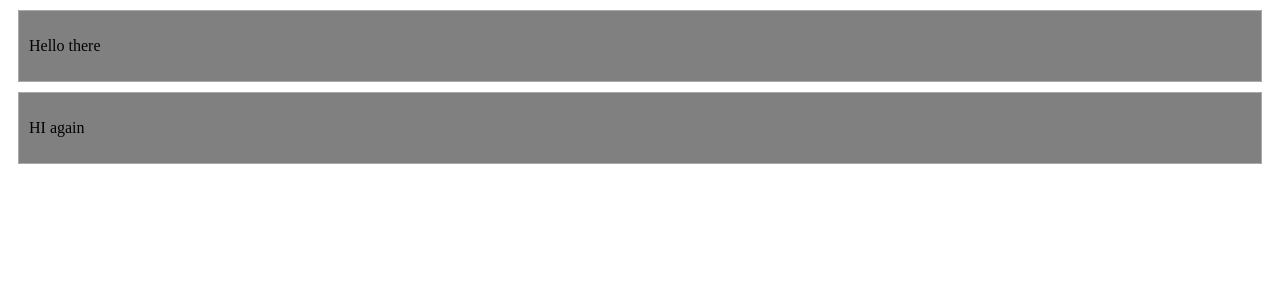
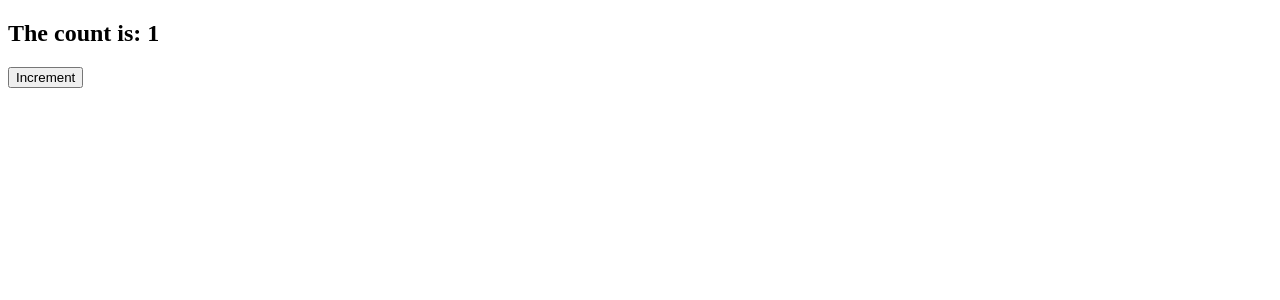
Before and after one commit to khakimjanovich/laracasts-vue2, a Vue app: page / in a window 1280 px wide. Shown: the top 300 px of the page. Built offline with nearby package versions, Linux system fonts and the light colour scheme.

Commit message:
E-17: Hot Module Replacement

```diff
--- a/src/App.vue
+++ b/src/App.vue
@@ -1,16 +1,15 @@
 <template>
   <div id="app">
-    <message>Hello there</message>
-    <message>HI again</message>
+    <counter></counter>
   </div>
 </template>
 
 <script>
-import message from "./components/Message";
+import counter from "./components/Counter";
 
 export default {
   name: 'App',
-  components: {message},
+  components: {counter},
   data() {
     return {}
   }
--- /dev/null
+++ b/src/components/Counter.vue
@@ -0,0 +1,19 @@
+<template>
+  <div>
+    <h2>The count is: {{ count }}</h2>
+    <p>
+      <button @click="count+=1">Increment</button>
+    </p>
+  </div>
+</template>
+
+<script>
+export default {
+  name: "Counter",
+  data() {
+    return {
+      count: 1
+    }
+  }
+}
+</script>
--- a/src/components/Message.vue
+++ /dev/null
@@ -1,22 +0,0 @@
-<template>
-  <div class="box is-info">
-    <p>
-      <slot></slot>
-    </p>
-  </div>
-</template>
-
-<script>
-export default {
-  name: "Message"
-}
-</script>
-
-<style scoped>
-.box {
-  background: gray;
-  padding: 10px;
-  margin: 10px;
-  border: 1px solid darkgray;
-}
-</style>
```
